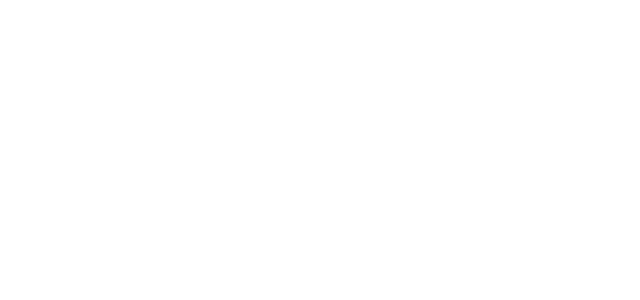
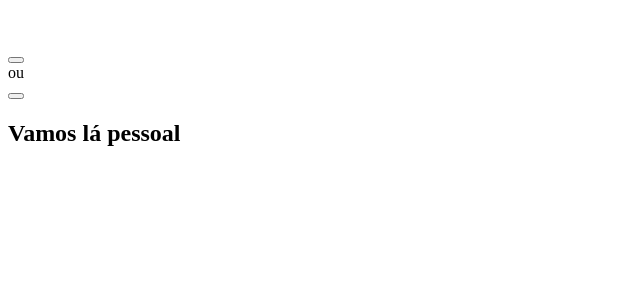
Before and after one commit to daniel13developer/Projetos-Angular, an Angular app in the folder website-login/: page /login in a window 1280 px wide. Before the commit this address led to /. Shown: the top 300 px of the page, without its empty margins (0-640 px from the left). Built offline with nearby package versions, Linux system fonts and the light colour scheme.

Commit message:
corrigido login.component.html

```diff
--- a/website-login/src/app/app.routes.ts
+++ b/website-login/src/app/app.routes.ts
@@ -1,3 +1,11 @@
+import { Component } from '@angular/core';
 import { Routes } from '@angular/router';
+import { LoginComponent } from './pages/login/login.component';
 
-export const routes: Routes = [];
+export const routes: Routes = [
+    {
+       path: "login",
+       component: LoginComponent
+    }
+
+];
--- a/website-login/src/app/pages/login/login.component.html
+++ b/website-login/src/app/pages/login/login.component.html
@@ -1 +1 @@
-<app-default-login-layout></app-default-login-layout>>
+<app-default-login-layout></app-default-login-layout>
```
Also changed, not shown: website-login/src/app/app.component.html (line endings or trailing spaces).
